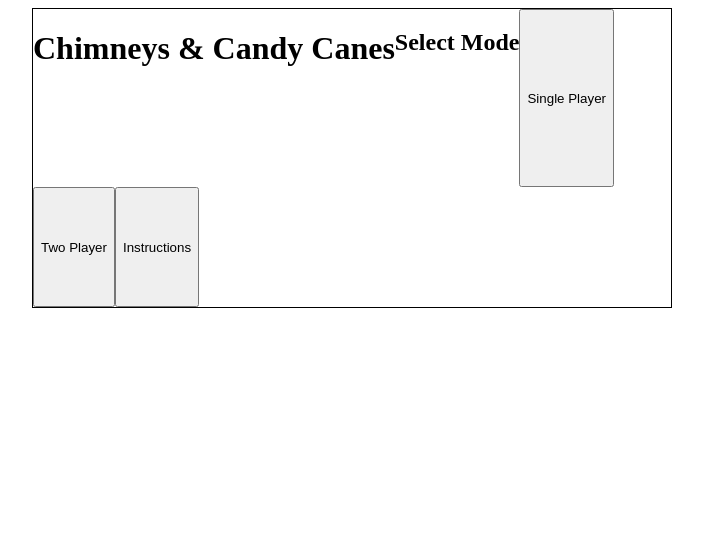
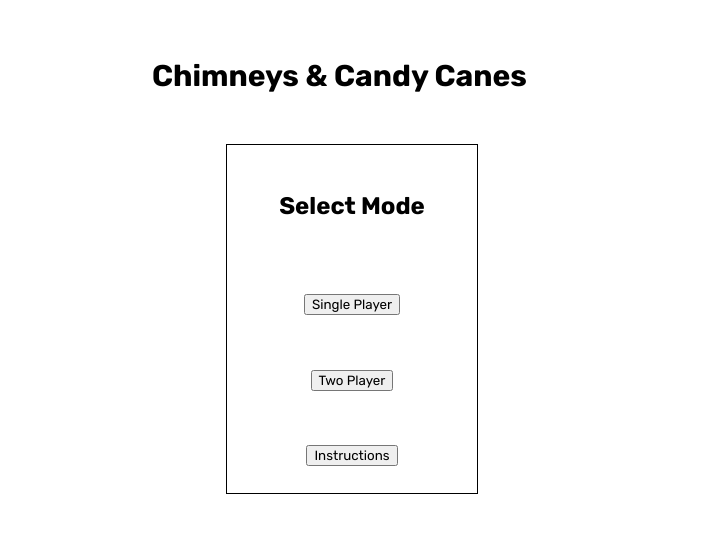
Before and after one commit to KModestas/WDI-Project-1, a PHP site: page / in a window 1280 px wide. Shown: the top 533 px of the page, without its empty margins (288-991 px from the left). Run offline with PHP 8.4, Linux system fonts and the light colour scheme; some libraries are stand-ins or nearby versions.

Commit message:
got most divs to display when interacted with buttons

```diff
--- a/css/style.css
+++ b/css/style.css
@@ -2,35 +2,72 @@
   box-sizing: border-box;
 }
 
+body {
+  /*background: url("./Downloads/ws_Ice_Firs_1440x900.jpg");*/
+  background-size: cover;
+  font-family: 'Rubik', sans-serif;
+}
+
+button, input {
+  font-family: 'Rubik', sans-serif;
+}
+
 main {
-  display: flex;
+  /*display: flex;*/
   border: 1px solid black;
-  flex-wrap: wrap;
+  /*flex-wrap: wrap;*/
   width: 750px;
   height: 750px;
 }
 
 div {
   border: 1px solid black;
-  width: 10%;
-  height: 10%;
 }
 
+h1 {
+  display: block;
+  margin: 0 auto;
+  width: 500px;
+  font-size: 30px;
+  padding: 50px;
+}
 /*menu div styles*/
 
 .main-menu {
   display: flex;
+  flex-grow: 1;
   flex-wrap: wrap;
-  width: 50vw;
-  height: 300px;
+  flex-direction: column;
+  justify-content: space-around;
+  align-items: center;
+  width: 20%;
+  height: 350px;
   margin: 0 auto;
   margin-top: auto;
 }
 
-.character-select-menu {
+.main-menu h2 {
 
 }
 
+
+.character-select-menu {
+  display: none;
+  flex-grow: 1;
+  flex-wrap: wrap;
+  flex-direction: column;
+  justify-content: space-around;
+  align-items: center;
+  width: 20%;
+  height: 350px;
+  margin: 0 auto;
+  margin-top: auto;
+  text-align: center;
+}
+
+.character-select-menu.visible{
+  display: flex;
+}
 /*divs where game is played*/
 
  .roll-die-div {
--- a/index.html
+++ b/index.html
@@ -3,13 +3,14 @@
 <head>
   <meta charset="utf-8">
   <title>First WDI Project</title>
+  <link href="https://fonts.googleapis.com/css?family=Rubik:400,700" rel="stylesheet">
   <link rel="stylesheet" href="./css/style.css">
   <script src="https://cdnjs.cloudflare.com/ajax/libs/jquery/3.2.1/jquery.min.js" charset="utf-8"></script>
 </head>
 <body>
+  <h1>Chimneys & Candy Canes</h1>
 
   <div class="main-menu">
-    <h1>Chimneys & Candy Canes</h1>
     <h2>Select Mode</h2>
     <button class="singlePlayer">Single Player</button>
     <button>Two Player</button>
@@ -17,14 +18,13 @@
   </div>
 
   <div class="character-select-menu hide">
-    <h1>Chimneys & Candy Canes</h1>
     <h2><span>Player One: </span>Select Character</h2>
     <button class="characterButton">Santa</button>
     <button class="characterButton">Elf</button>
     <!-- <button class="characterButton">Rudolph</button>
     <button class="characterButton">Snowman</button> -->
-    <button>go back</button>
-    <button>Play</button>
+    <button class="go-back"> Back</button>
+    <button class="play">Play</button>
   </div>
 
   <div class="roll-die-div hide">
--- a/js/script.js
+++ b/js/script.js
@@ -5,7 +5,7 @@ let gameMode = null;
 let computerSelectTurn = null;
 let dieRollNumber = null;
 let turn = 'player1';
-let computerTurn = true;
+
 
 let $playerSquare = null;
 
@@ -13,6 +13,12 @@ let $playerSquare = null;
 const $rollDieButton = $('.rollDie');
 const $singlePlayerButton = $('.singlePlayer');
 const $characterButton = $('.characterButton');
+const $mainMenu = $('.main-menu');
+const $characterMenu = $('.character-select-menu');
+const $goBack = $('.go-back');
+const $playButton = $('.play');
+const $gameBoard = $('.game-board');
+const $rollDieDiv = $('.roll-die-div');
 
 // player objects
 
@@ -133,13 +139,17 @@ $singlePlayerButton.on('click', function(){
   computerSelectTurn = false;
   console.log(gameMode);
   console.log(computerSelectTurn);
-  // character-select-menu = display block
+  $mainMenu.hide();
+  $characterMenu.addClass('visible');
+
 });
 
 $characterButton.on('click', function(e){
   setPlayer1Property(e);
   computersChoice(e);
 });
+
+
 
 function setPlayer1Property(e) {
   let player1CharacterProperty = e.target.innerText;
@@ -165,6 +175,26 @@ function computersChoice() {
     computer.character = characters[0];
   }
 }
+
+// $goBack.on('click', function(){
+//   $mainMenu.show();
+//   $characterMenu.hide();
+//
+// });
+
+
+
+  $playButton.on('click', function(){
+  $characterMenu.hide();
+  $gameBoard.show();
+  $rollDieDiv.show();
+});
+
+
+
+
+
+
 
 // rolls die and stores number in dieRollNumber
 
```
